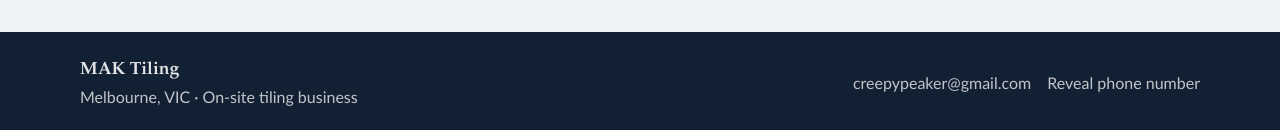
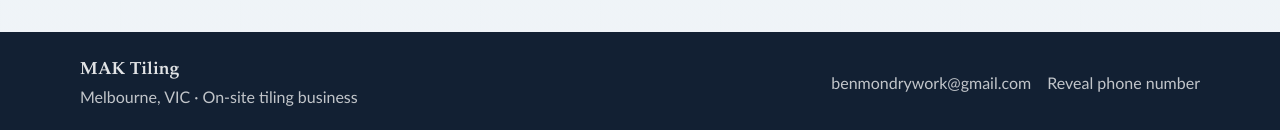
Before and after one commit to Benjamin-Mondry/mak-tiling-site, a Next.js app: page /gallery in a window 1280 px wide. Shown: the part 5327-5457 px from the top of the page. Built offline with nearby package versions, Linux system fonts and the light colour scheme; no server answers.

Commit message:
Route test form emails to Resend account inbox

```diff
--- a/src/data.ts
+++ b/src/data.ts
@@ -44,7 +44,7 @@ const siteUrl = (process.env.NEXT_PUBLIC_SITE_URL ?? 'https://maktiling.com.au')
 
 export const siteMeta = {
   brand: 'MAK Tiling',
-  email: 'creepypeaker@gmail.com',
+  email: 'benmondrywork@gmail.com',
   phone: '+61 0452 647 544',
   location: 'Melbourne, VIC',
   model: 'On-site tiling business',
```
